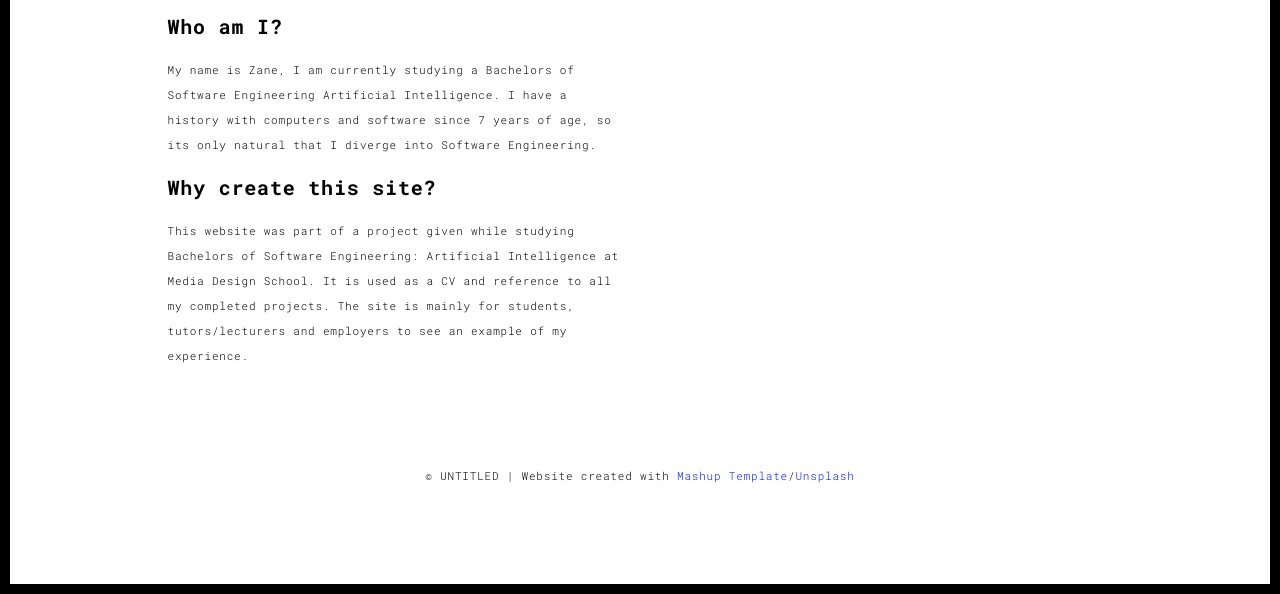
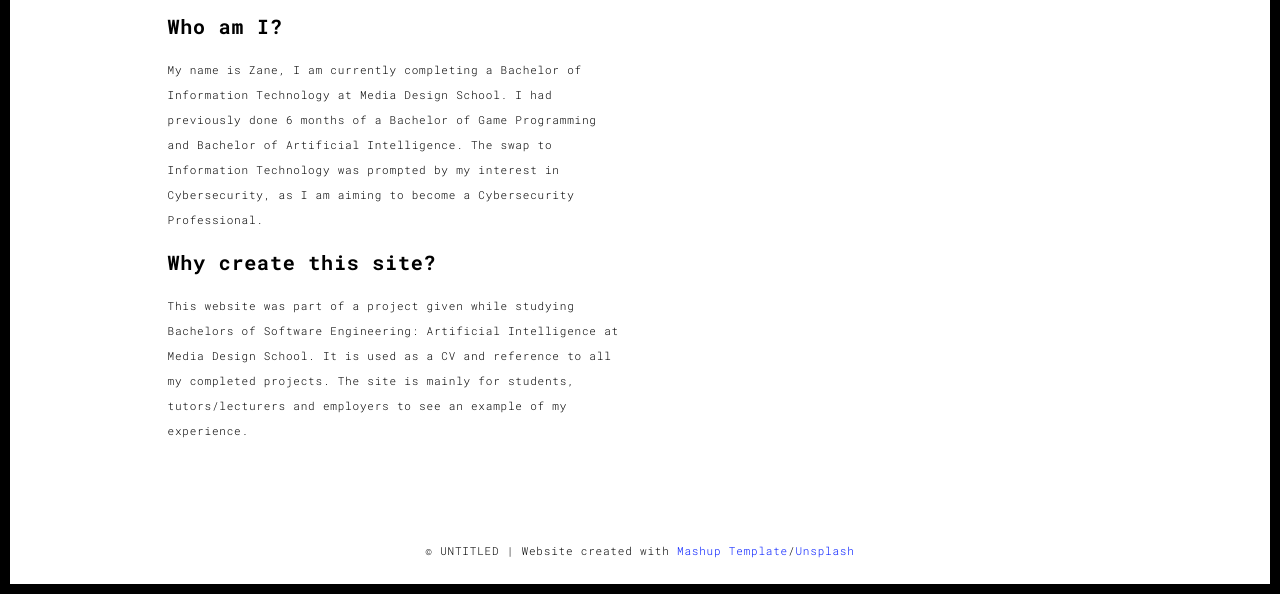
Before and after one commit to Destia/Portfolio, a plain HTML site: page about.html in a window 1280 px wide. Shown: the part 206-800 px from the top of the page. Drawn offline with Linux system fonts and the light colour scheme.

Commit message:
Update about.html

```diff
--- a/about.html
+++ b/about.html
@@ -63,7 +63,7 @@
               <div class="row">
                 <div class="col-xs-12 col-md-6">
                   <h3>Who am I?</h3>
-                  <p>My name is Zane, I am currently studying a Bachelors of Software Engineering Artificial Intelligence. I have a history with computers and software since 7 years of age, so its only natural that I diverge into Software Engineering. </p>
+                  <p>My name is Zane, I am currently completing a Bachelor of Information Technology at Media Design School. I had previously done 6 months of a Bachelor of Game Programming and Bachelor of Artificial Intelligence. The swap to Information Technology was prompted by my interest in Cybersecurity, as I am aiming to become a Cybersecurity Professional. </p>
                   <h3> Why create this site? </h3>
                   <p>This website was part of a project given while studying Bachelors of Software Engineering: Artificial Intelligence at Media Design School. It is used as a CV and reference to all my completed projects.
 					The site is mainly for students, tutors/lecturers and employers to see an example of my experience. </p>
```
